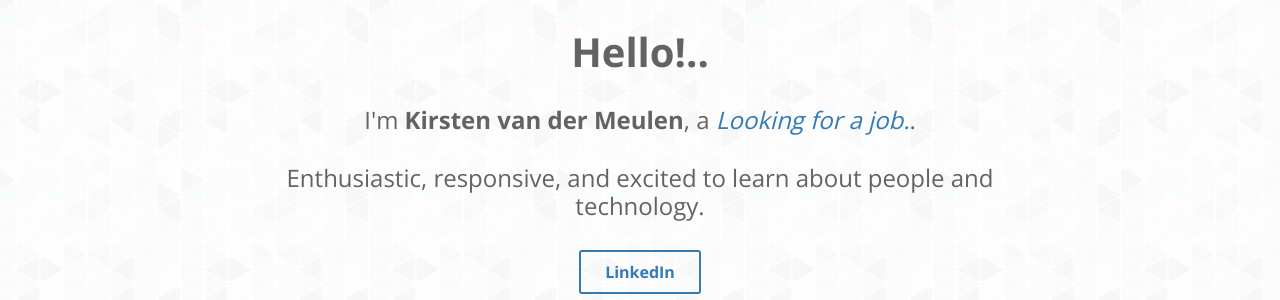
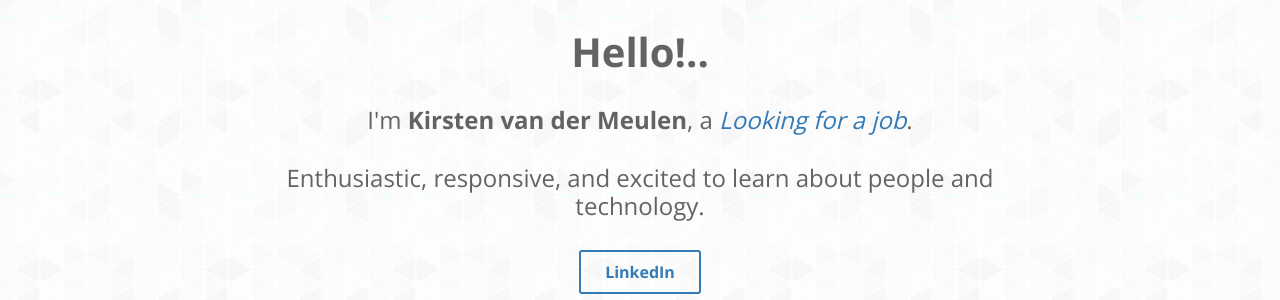
Before and after one commit to maxsumrall/kirsten.io, a Jekyll site: the page built from index.html, in a window 1280 px wide. Shown: the part 532-832 px from the top of the page. Built offline with Jekyll 4.4.1, drawn with Linux system fonts in a browser that asks for light colours.

```diff
--- a/_config.yml
+++ b/_config.yml
@@ -15,7 +15,7 @@ baseurl: ""
 # Author settings
 author:
   name      : Kirsten van der Meulen
-  job       : Looking for a job.
+  job       : Looking for a job
   bio       : "Enthusiastic, responsive, and excited to learn about people and technology."
   thumb     : /images/author.jpg
   email     : kirsten@kirsten.io
```
